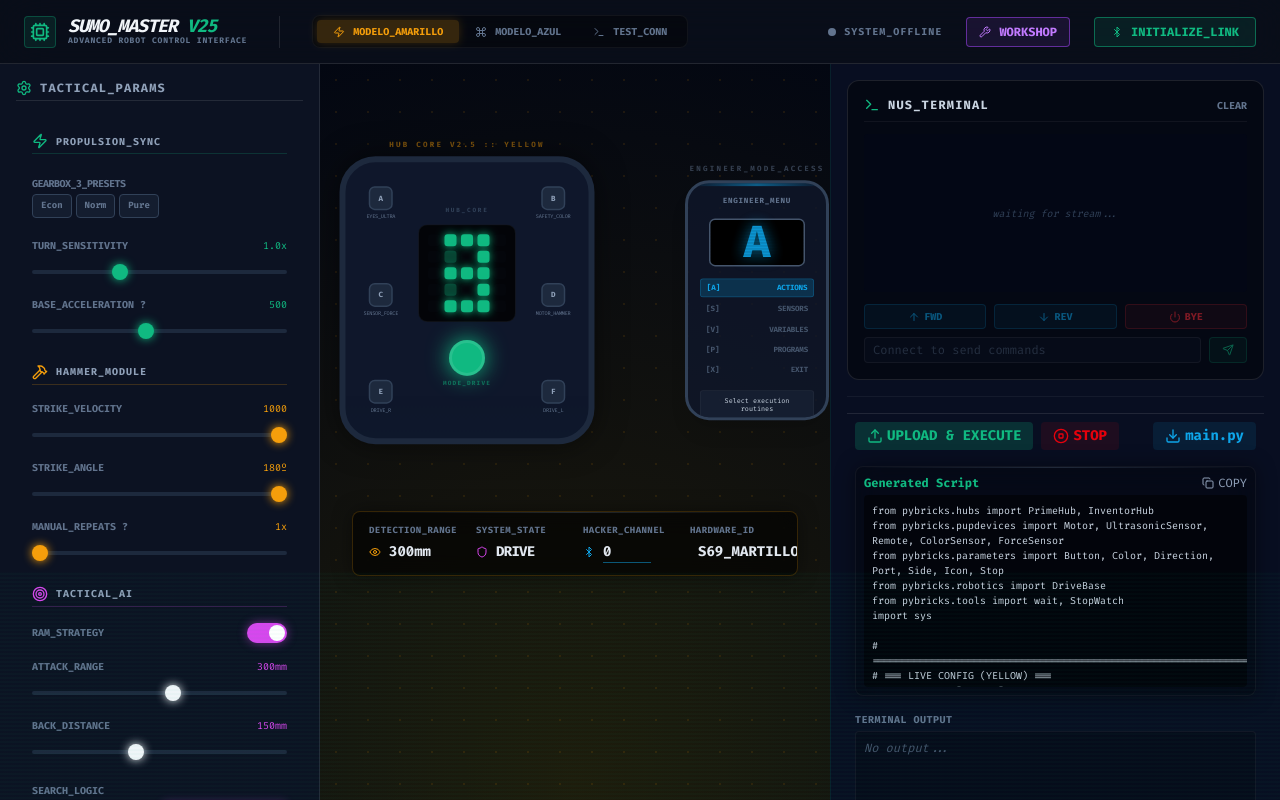
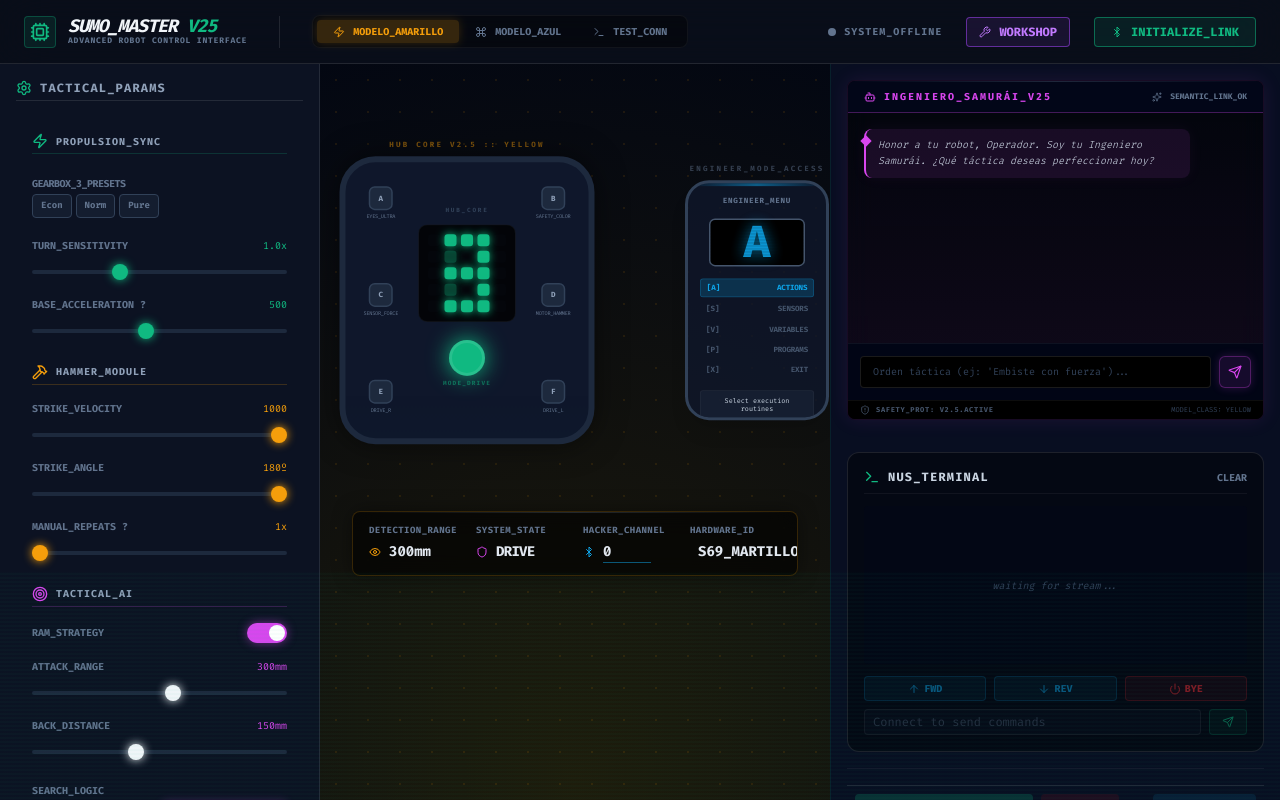
Before and after one commit to nachoupp/SUMO69, a React (Vite) app in the folder sumo69/: page / in a window 1280 px wide. Shown: the top 800 px of the page. Built offline with nearby package versions, Linux system fonts and the light colour scheme.

Commit message:
feat: integrate AITacticalAssistant into sidebar

```diff
--- a/sumo69/src/App.tsx
+++ b/sumo69/src/App.tsx
@@ -12,11 +12,12 @@ import { Terminal, Cpu, Zap, Shield, Settings, Bluetooth, BluetoothOff, AlertTri
 
 import { ScriptUploader } from './components/ScriptUploader';
 import { HubTerminal } from './components/HubTerminal';
+import { AITacticalAssistant } from './components/AITacticalAssistant';
 
 function App() {
   const [config, setConfig] = useState<SumoConfig>(DEFAULT_CONFIG);
   const [activeMode, setActiveMode] = useState(0);
-  const [highlightedPort] = useState<string | null>(null);
+  const [highlightedPort, setHighlightedPort] = useState<string | null>(null);
   const [workshopOpen, setWorkshopOpen] = useState(false);
   const { isConnected, isConnecting, connect, disconnect, deviceName, error, output, sendCommand, clearOutput } = usePybricksBle();
 
@@ -258,6 +259,12 @@ function App() {
         {/* ⚙️ Right Column: AI Assistant & Code Export */}
         <aside className="w-[450px] border-l border-neon-green/10 bg-slate-950/50 p-4 overflow-y-auto custom-scrollbar flex flex-col gap-4">
 
+          <AITacticalAssistant
+            config={config}
+            onChange={setConfig}
+            onHighlightPort={setHighlightedPort}
+          />
+
           <HubTerminal
             isConnected={isConnected}
             output={output}
```
